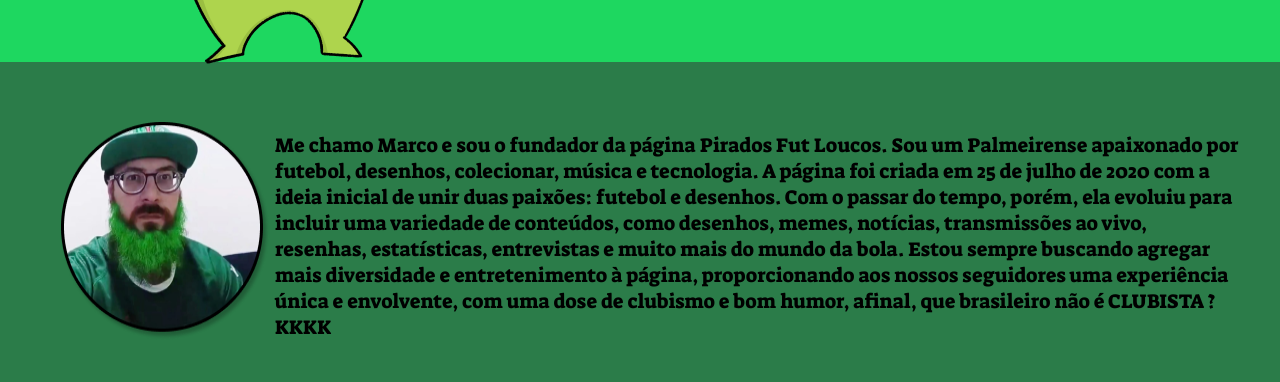
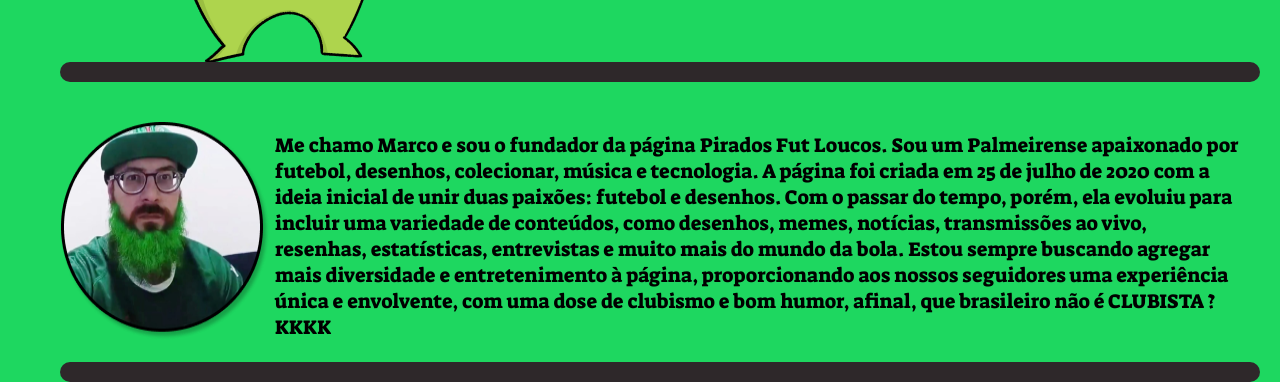
Before and after one commit to marcofcrusso/piradosfutloucos, a plain HTML site: page index.html in a window 1280 px wide. Shown: the part 468-850 px from the top of the page. Drawn offline with Linux system fonts and the light colour scheme.

Commit message:
feat-secao-sobre-finalizado

```diff
--- a/index.html
+++ b/index.html
@@ -16,7 +16,7 @@
         <nav id="menu" class="menu">
 
             <div class="box-links">
-                <a href="">SOBRE</a>
+                <a class="links-header" href="#apresentacao">SOBRE</a>
             </div>
 
             <div class="box-links">
@@ -45,10 +45,14 @@
 
     <section class="apresentacao" id="apresentacao">
 
+        <div class="retangulo-superior"></div>
+
       <div class="historia-pagina">
            <img src="img/foto adm.png" alt="">
            <p>Me chamo Marco e sou o fundador da página Pirados Fut Loucos. Sou um Palmeirense apaixonado por futebol, desenhos, colecionar, música e tecnologia. A página foi criada em 25 de julho de 2020 com a ideia inicial de unir duas paixões: futebol e desenhos. Com o passar do tempo, porém, ela evoluiu para incluir uma variedade de conteúdos, como desenhos, memes, notícias, transmissões ao vivo, resenhas, estatísticas, entrevistas e muito mais do mundo da bola. Estou sempre buscando agregar mais diversidade e entretenimento à página, proporcionando aos nossos seguidores uma experiência única e envolvente, com uma dose de clubismo e bom humor, afinal, que brasileiro não é CLUBISTA ? KKKK</p>
       </div>
+
+      <div class="retangulo-inferior"></div>
 
     </section>
 
--- a/styel.css
+++ b/styel.css
@@ -84,7 +84,7 @@
 .apresentacao {
     width: 1300px;
     height: 320px;
-    background-color: #2b7c49;
+    background-color: #1ED760;
     margin: auto;
 
 }
@@ -106,3 +106,24 @@
     padding-left: 5px;
     padding-top: 10px;
 }
+
+.apresentacao {
+    position: relative; /* Define a posição relativa para que os retângulos posicionados absolutamente sejam relativos a esta seção */
+}
+
+.retangulo-superior, .retangulo-inferior {
+    width: 1200px;
+    height: 20px;
+    background-color: #2E282A; /* Ou qualquer cor que você deseje */
+    position: absolute; /* Define a posição absoluta */
+    border-radius: 10px;
+
+}
+
+.retangulo-superior {
+    top: 0; /* Posiciona o retângulo superior no topo da seção */
+}
+
+.retangulo-inferior {
+    bottom: 0; /* Posiciona o retângulo inferior na parte inferior da seção */
+}
```
